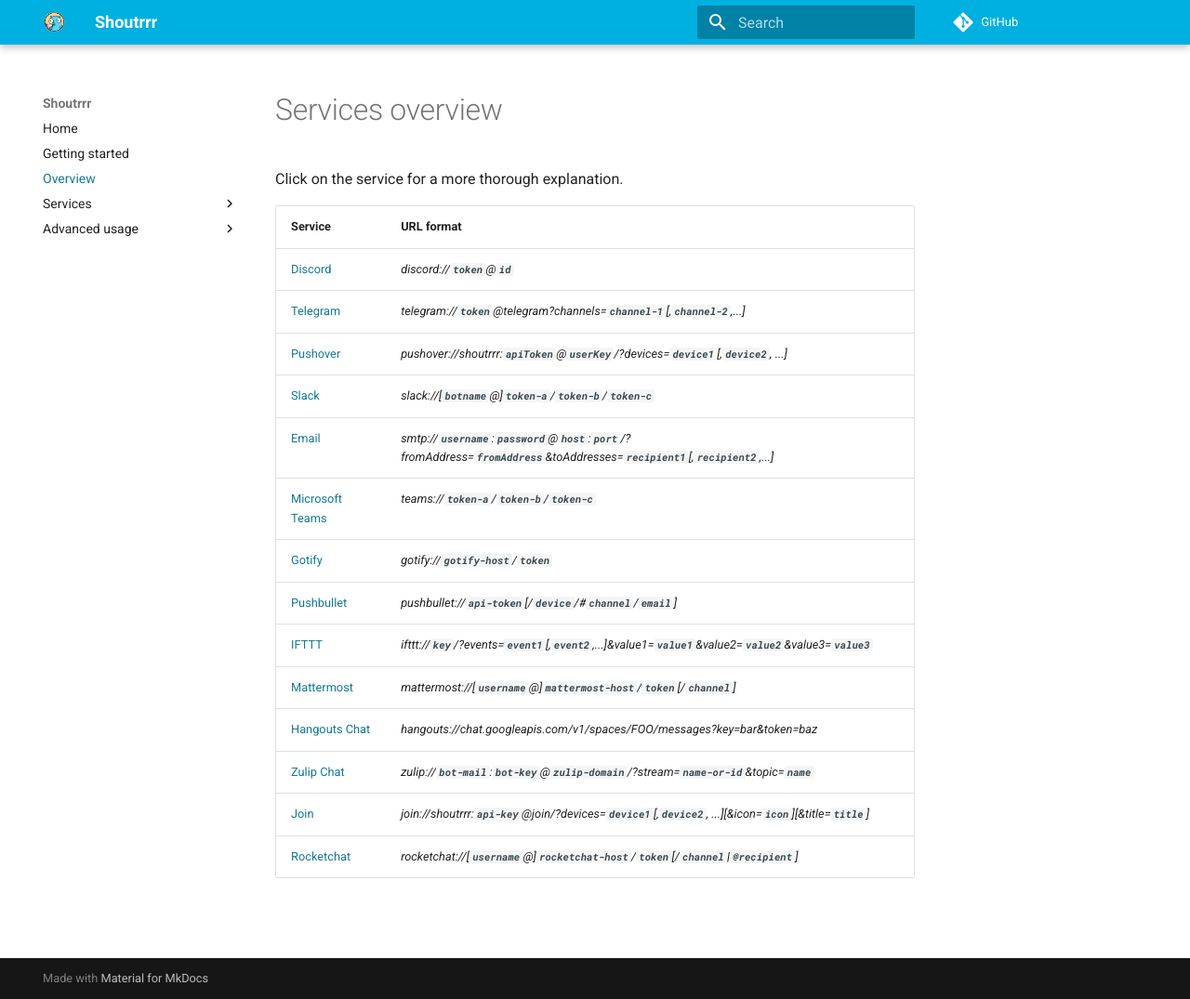
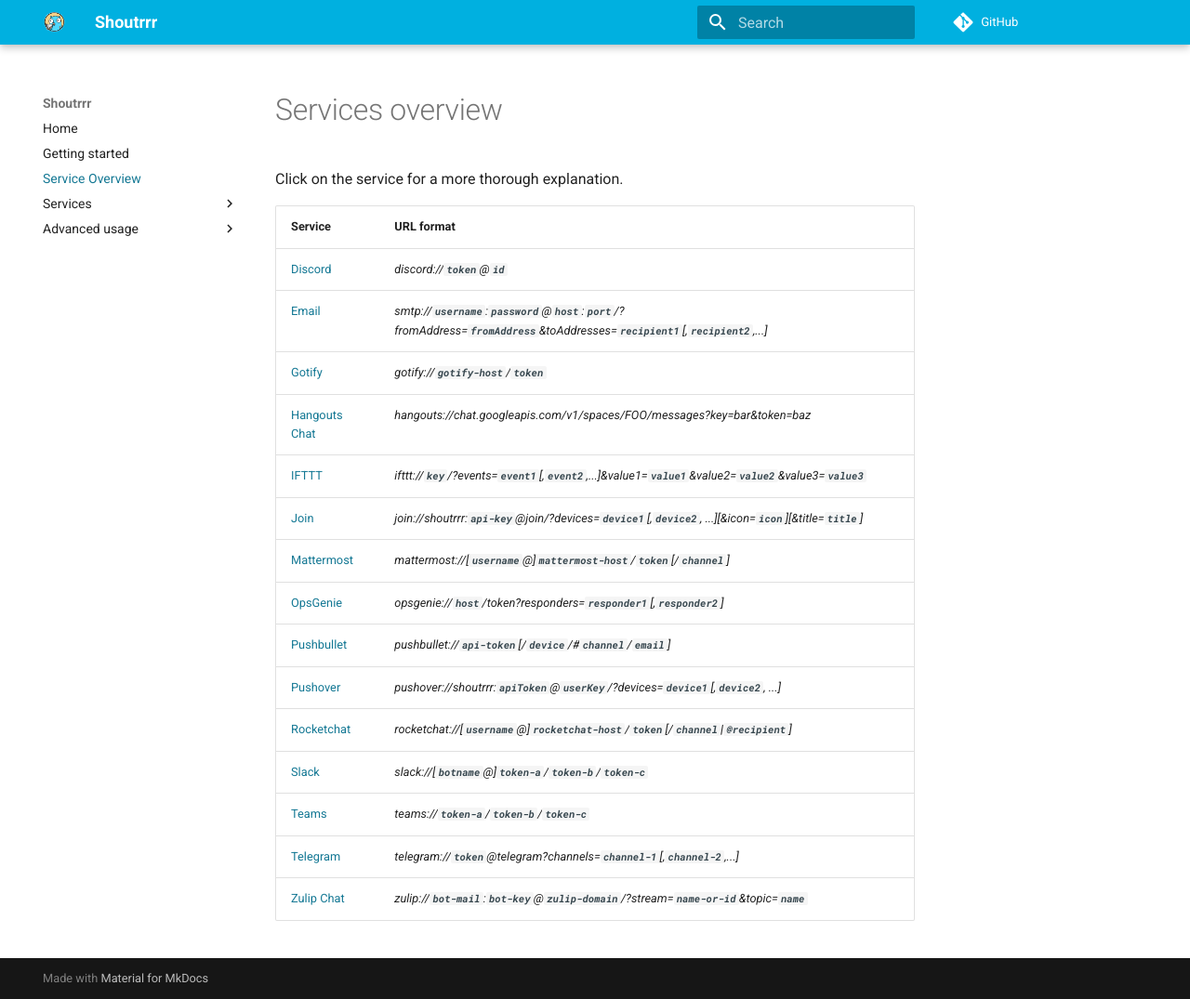
Before and after one commit to containrrr/shoutrrr, an MkDocs documentation site: the page built from docs/services/overview.md, in a window 1280 px wide and 1075 px high. Shown: the whole window at 93% size. Built offline with MkDocs 1.6.1 and Material for MkDocs 9.7.7, drawn with Linux system fonts in a browser that asks for light colours; comment, search, counter and statistics services are not loaded.

Commit message:
docs: add missing pages, reorder and tidy up

```diff
--- a/docs/services/overview.md
+++ b/docs/services/overview.md
@@ -4,17 +4,18 @@
 
 | Service                           | URL format                                                                                                                                      |
 | --------------------------------- | ----------------------------------------------------------------------------------------------------------------------------------------------- |
-| [Discord](./discord.md)           | *discord://__`token`__@__`id`__*                                                                                                           |
+| [Discord](./discord.md)           | *discord://__`token`__@__`id`__*                                                                                                                |
+| [Email](./email.md)               | *smtp://__`username`__:__`password`__@__`host`__:__`port`__/?fromAddress=__`fromAddress`__&toAddresses=__`recipient1`__[,__`recipient2`__,...]* |
+| [Gotify](./gotify.md)             | *gotify://__`gotify-host`__/__`token`__*                                                                                                        |
+| [Hangouts Chat](./hangouts.md)    | *hangouts://chat.googleapis.com/v1/spaces/FOO/messages?key=bar&token=baz*                                                                       |
+| [IFTTT](./ifttt.md)               | *ifttt://__`key`__/?events=__`event1`__[,__`event2`__,...]&value1=__`value1`__&value2=__`value2`__&value3=__`value3`__*                         |
+| [Join](./join.md)                 | *join://shoutrrr:__`api-key`__@join/?devices=__`device1`__[,__`device2`__, ...][&icon=__`icon`__][&title=__`title`__]*                          |
+| [Mattermost](./mattermost.md)     | *mattermost://[__`username`__@]__`mattermost-host`__/__`token`__[/__`channel`__]*                                                               |
+| [OpsGenie](./opsgenie.md)         | *opsgenie://__`host`__/token?responders=__`responder1`__[,__`responder2`__]*                                                                    |
+| [Pushbullet](./pushbullet.md)     | *pushbullet://__`api-token`__[/__`device`__/#__`channel`__/__`email`__]*                                                                        |
+| [Pushover](./pushover.md)         | *pushover://shoutrrr:__`apiToken`__@__`userKey`__/?devices=__`device1`__[,__`device2`__, ...]*                                                  |
+| [Rocketchat](./rocketchat.md)     | *rocketchat://[__`username`__@]__`rocketchat-host`__/__`token`__[/__`channel`&#124;`@recipient`__]*                                             |
+| [Slack](./slack.md)               | *slack://[__`botname`__@]__`token-a`__/__`token-b`__/__`token-c`__*                                                                             |
+| [Teams](./teams.md)               | *teams://__`token-a`__/__`token-b`__/__`token-c`__*                                                                                             |
 | [Telegram](./telegram.md)         | *telegram://__`token`__@telegram?channels=__`channel-1`__[,__`channel-2`__,...]*                                                                |
-| [Pushover](./pushover.md)         | *pushover://shoutrrr:__`apiToken`__@__`userKey`__/?devices=__`device1`__[,__`device2`__, ...]*                                                  |
-| [Slack](./not-documented.md)      | *slack://[__`botname`__@]__`token-a`__/__`token-b`__/__`token-c`__*                                                                             |
-| [Email](./not-documented.md)      | *smtp://__`username`__:__`password`__@__`host`__:__`port`__/?fromAddress=__`fromAddress`__&toAddresses=__`recipient1`__[,__`recipient2`__,...]* |
-| [Microsoft Teams](./teams.md)     | *teams://__`token-a`__/__`token-b`__/__`token-c`__*                                                                                             |
-| [Gotify](./not-documented.md)     | *gotify://__`gotify-host`__/__`token`__*                                                                                                        |
-| [Pushbullet](./not-documented.md) | *pushbullet://__`api-token`__[/__`device`__/#__`channel`__/__`email`__]*                                                                        |
-| [IFTTT](./not-documented.md)      | *ifttt://__`key`__/?events=__`event1`__[,__`event2`__,...]&value1=__`value1`__&value2=__`value2`__&value3=__`value3`__*                         |
-| [Mattermost](./not-documented.md) | *mattermost://[__`username`__@]__`mattermost-host`__/__`token`__[/__`channel`__]*                                                               |
-| [Hangouts Chat](./hangouts.md)    | *hangouts://chat.googleapis.com/v1/spaces/FOO/messages?key=bar&token=baz*                                                                       |
 | [Zulip Chat](./zulip.md)          | *zulip://__`bot-mail`__:__`bot-key`__@__`zulip-domain`__/?stream=__`name-or-id`__&topic=__`name`__*                                             |
-| [Join](./not-documented.md)       | *join://shoutrrr:__`api-key`__@join/?devices=__`device1`__[,__`device2`__, ...][&icon=__`icon`__][&title=__`title`__]*                          |
-| [Rocketchat](./rocketchat.md) | *rocketchat://[__`username`__@]__`rocketchat-host`__/__`token`__[/__`channel`&#124;`@recipient`__]*                                                               |
--- a/mkdocs.yml
+++ b/mkdocs.yml
@@ -14,15 +14,26 @@
   - toc:
       permalink: True
       separator: '_'
-  - codehilite
+  - pymdownx.highlight
+  - pymdownx.superfences
+  - pymdownx.snippets
 nav:
   - 'Home': 'index.md'
   - 'Getting started': 'getting-started.md'
-  - 'Overview': 'services/overview.md'
+  - 'Service Overview': 'services/overview.md'
   - Services:
       - Discord: 'services/discord.md'
+      - Email: 'services/email.md'
+      - Gotify: 'services/gotify.md'
       - Hangouts Chat: 'services/hangouts.md'
+      - IFTTT: 'services/ifttt.md'
+      - Join: 'services/join.md'
+      - Mattermost: 'services/mattermost.md'
+      - OpsGenie: 'services/opsgenie.md'
+      - Pushbullet: 'services/pushbullet.md'
       - Pushover: 'services/pushover.md'
+      - Rocketchat: 'services/rocketchat.md'
+      - Slack: 'services/slack.md'
       - Teams: 'services/teams.md'
       - Telegram: 'services/telegram.md'
       - Zulip Chat: 'services/zulip.md'
```
Also changed, not shown: docs/proxy.md (+17 -18 lines), docs/services/email.md (added, +41 -0 lines), docs/services/gotify.md (added, +4 -0 lines), docs/services/ifttt.md (added, +4 -0 lines), docs/services/join.md (added, +4 -0 lines), docs/services/mattermost.md (+2 -0 lines), docs/services/not-documented.md (deleted, +0 -1 lines), docs/services/pushbullet.md (added, +4 -0 lines), docs/services/rocketchat.md (+2 -0 lines), docs/services/slack.md (added, +4 -0 lines).
